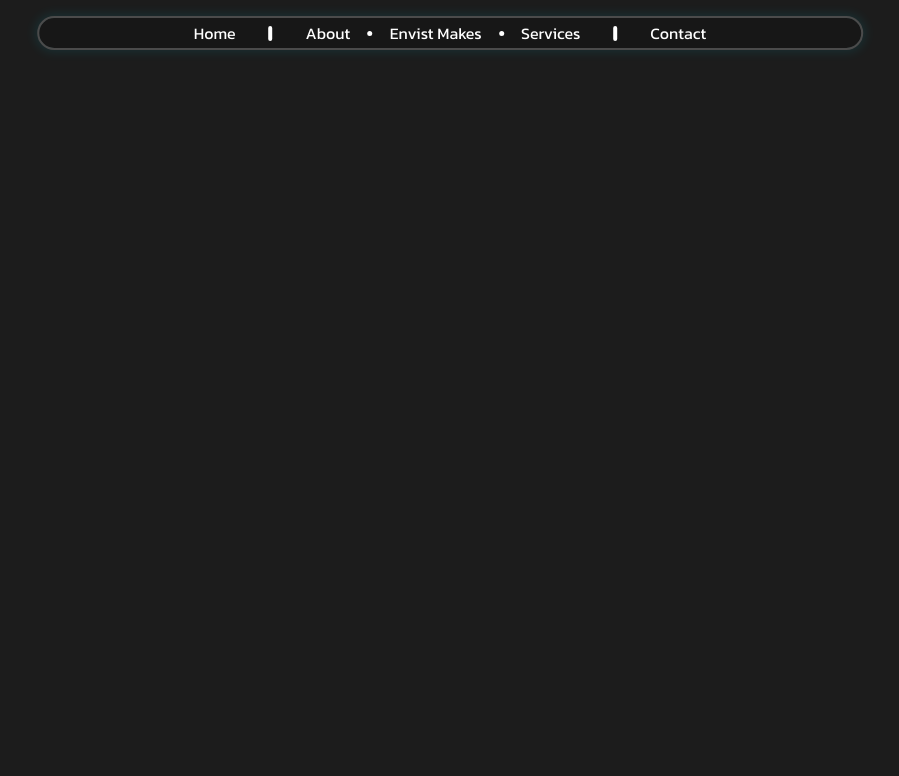
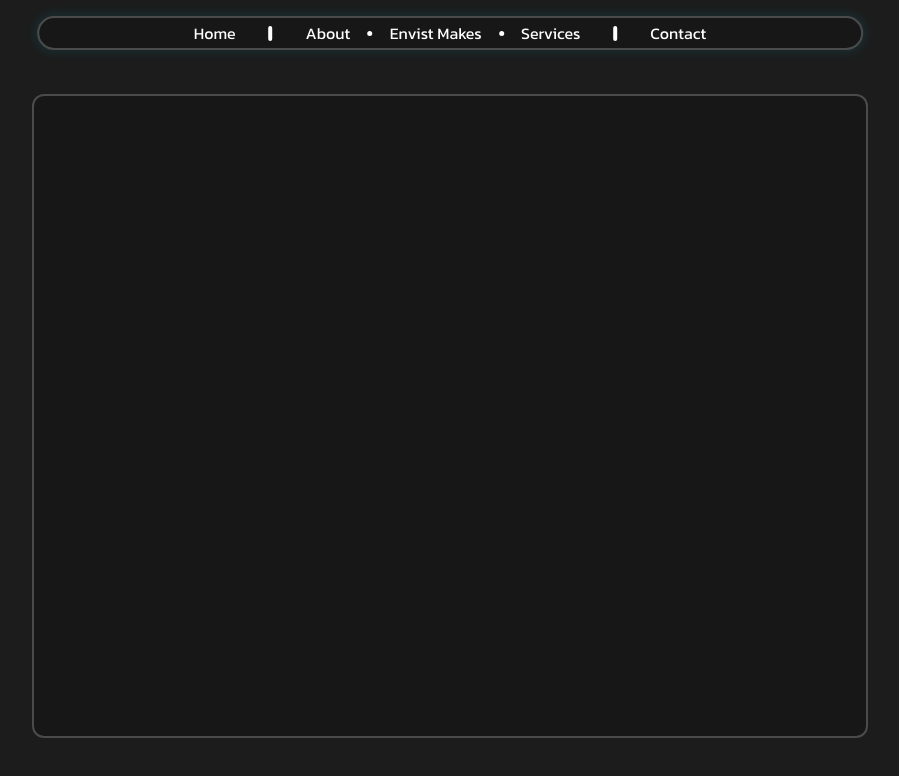
Before and after one commit to TheRealEnvist/Envist-Makes-Website-Revamp, a plain HTML site: page index.html in a window 1280 px wide. Shown: the whole page, without its empty margins (190-1089 px from the left). Drawn offline with Linux system fonts and the light colour scheme.

Commit message:
Something :D

```diff
--- a/index.html
+++ b/index.html
@@ -22,5 +22,10 @@
             </div>
             <div class="NaviagtionBarGlow"></div>
         </div>
+
+        <div class="BodyContainer">
+
+        </div>
+
     </body>
 </html>
--- a/style.css
+++ b/style.css
@@ -2,12 +2,38 @@
 
 body{
     background: #1c1c1c;
+    overflow: hidden; /* Hide scrollbars */
+    overflow-y: hidden; /* Hide vertical scrollbar */
+  overflow-x: hidden; /* Hide horizontal scrollbar */
 }
+
+/* This site */
+
+.BodyContainer{
+    background-color: #171717;
+    outline-width: 2.5px;
+    outline-color: #4b4b4b;
+    outline-style: solid;
+    left: 50%;
+    top: 52%;
+    width: 65%;
+    height: 80%;
+    position: absolute;
+    border-radius: 10px;
+    transform: translateX(-50%) translateY(-50%);
+    z-index: 1;
+    display: flex; /* Use flexbox for horizontal layout */
+    justify-content: center; /* Center items horizontally */
+    align-items: center; /* Center items vertically */
+}
+
+/* Global */
 
 .NaviagtionBarContainer {
     position: relative;
     width: 100%; /* adjust based on your layout */
     height: 50px; /* adjust based on your layout */
+    transition: 1s ease;
 }
 
 
@@ -36,6 +62,7 @@ body{
     top: 10px;
     width: 65%;
     height: 30px;
+
     position: relative;
     border-radius: 50px;
     transform: translateX(-50%);
@@ -72,13 +99,16 @@ body{
     width: 0; /* Initial width (0 to start hidden) */
     height: 2px; /* Height of the underline */
     background-color: #00bcd4; /* Color of the underline */
+    filter: blur(1px);
     transition: width 0.3s ease, left 0.3s ease; /* Smooth transition for width and position */
 }
+
 
 .nav-item:hover::after {
     width: 100%; /* Full width on hover */
     left: 0; /* Align to the left */
 }
+
 
 .nav-item:hover {
     color: #00bcd4; /* Change text color on hover */
@@ -105,3 +135,7 @@ body{
     opacity: 1;
     filter: blur(15px);
 }
+
+.NaviagtionBarContainer:hover{
+    transform: scale(1.05,1.05);
+}
```
